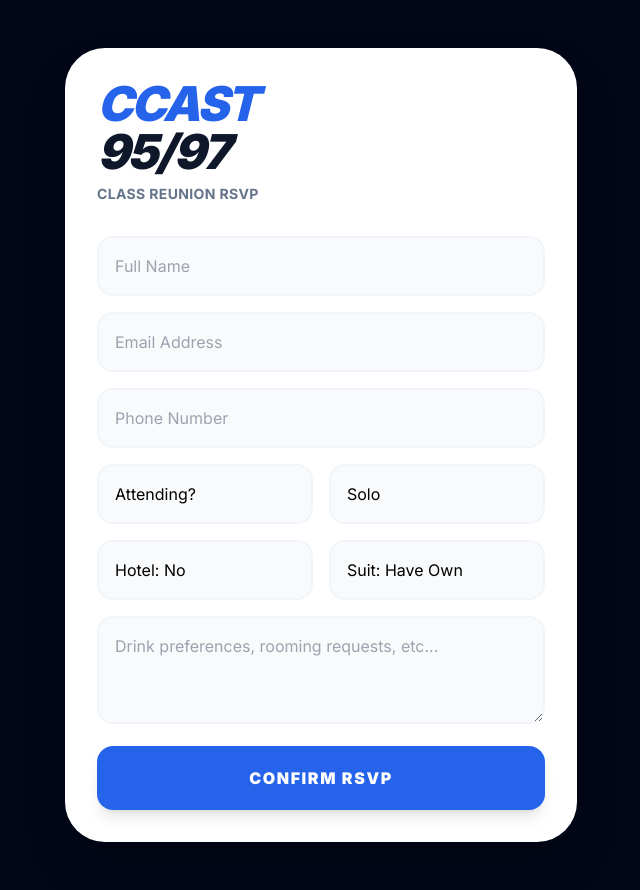
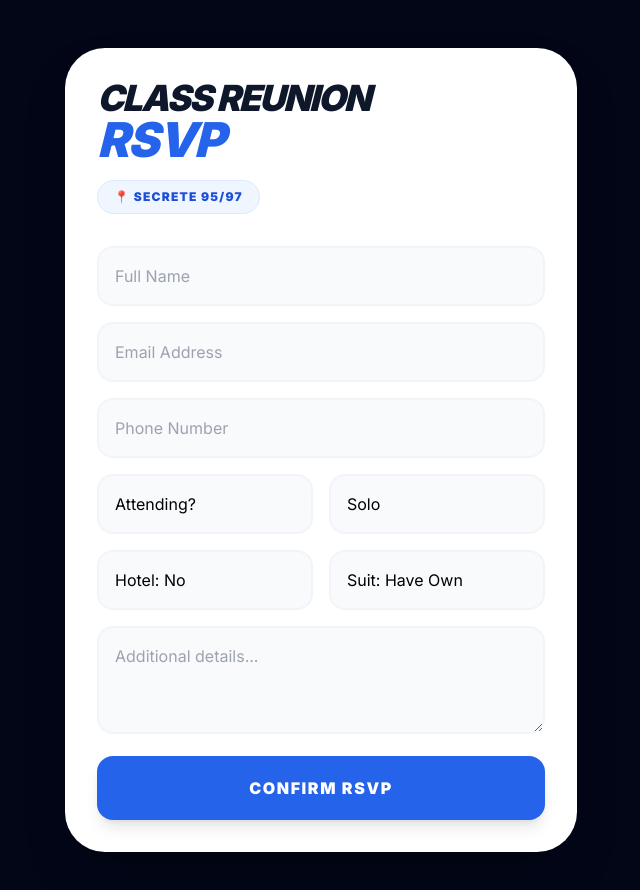
Before and after one commit to chifru19/reunion2026, a plain HTML site: page index.html in a window 1280 px wide. Shown: the whole page, without its empty margins (319-959 px from the left). Drawn offline with nearby package versions, Linux system fonts and the light colour scheme.

Commit message:
Final: Added Secrete 95/97 pin and cleaned headers

```diff
--- a/index.html
+++ b/index.html
@@ -14,10 +14,12 @@
 
     <div class="max-w-lg w-full bg-white rounded-[2.5rem] p-8 shadow-2xl">
         <div class="mb-8 text-center md:text-left">
-            <h1 class="text-5xl font-black italic uppercase text-blue-600 leading-none tracking-tighter">
-                Ccast <span class="text-slate-900 block">95/97</span>
+            <h1 class="text-4xl font-black italic uppercase text-slate-900 leading-none tracking-tighter">
+                Class Reunion <span class="text-blue-600 text-5xl block">RSVP</span>
             </h1>
-            <p class="text-slate-500 mt-2 font-bold uppercase tracking-wide text-sm">Class Reunion RSVP</p>
+            <div class="mt-4 inline-flex items-center bg-blue-50 text-blue-700 px-4 py-2 rounded-full text-xs font-black uppercase tracking-widest border border-blue-100">
+                📍 Secrete 95/97
+            </div>
         </div>
 
         <form id="reunionForm" class="space-y-4">
@@ -50,7 +52,7 @@
                 </select>
             </div>
 
-            <textarea name="comments" rows="3" placeholder="Drink preferences, rooming requests, etc..." class="w-full bg-slate-50 border-2 border-slate-100 p-4 rounded-2xl focus:border-blue-600 outline-none"></textarea>
+            <textarea name="comments" rows="3" placeholder="Additional details..." class="w-full bg-slate-50 border-2 border-slate-100 p-4 rounded-2xl focus:border-blue-600 outline-none"></textarea>
 
             <button type="submit" id="submitBtn" class="w-full bg-blue-600 hover:bg-blue-700 text-white font-black py-5 rounded-2xl uppercase tracking-widest transition-all shadow-lg active:scale-95">
                 Confirm RSVP
@@ -61,9 +63,7 @@
     </div>
 
     <script>
-        // Deployment Version 6 URL
         const scriptURL = 'https://script.google.com/macros/s/AKfycbwqbje4EwU5F1Zu0wcTVOiBX_IMHCooOx-bRBRIs5AxyWazLynwbRqydBlPhADA-Sfon/exec';
-
         const form = document.getElementById('reunionForm');
         const btn = document.getElementById('submitBtn');
         const status = document.getElementById('status');
```
